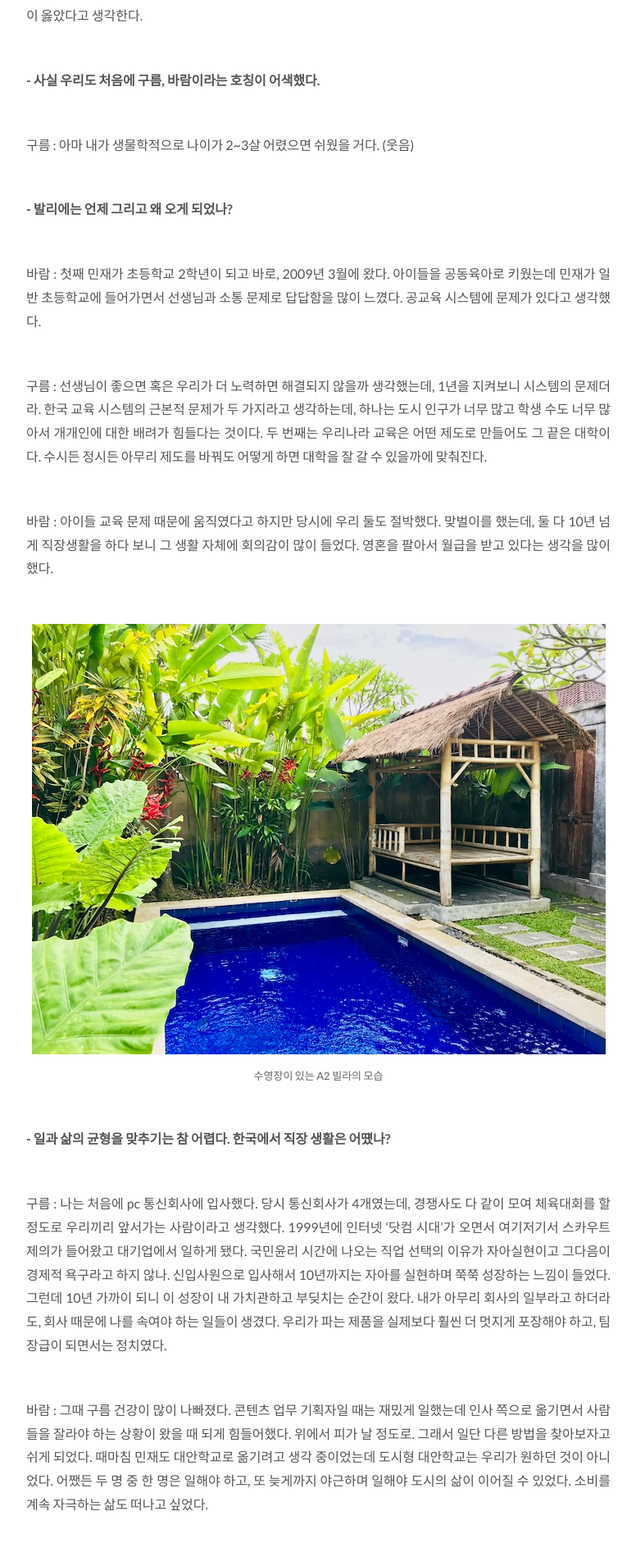
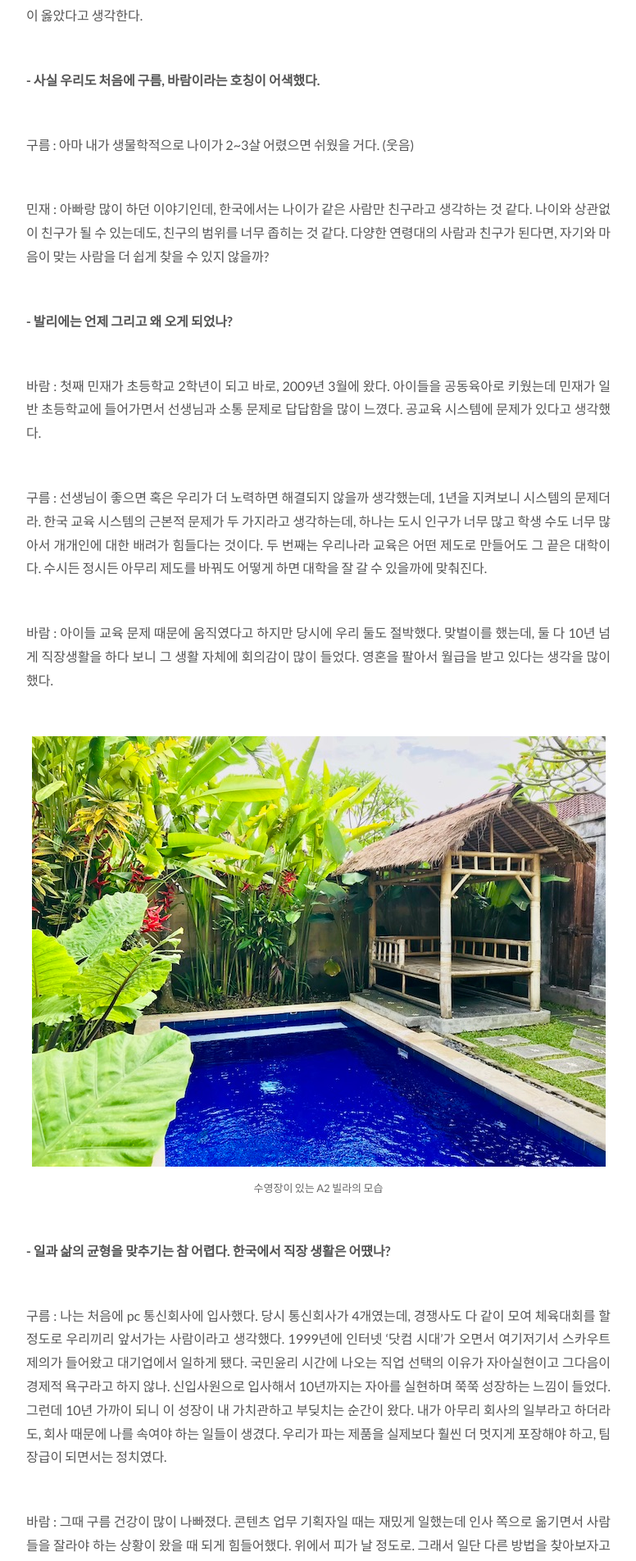
Before and after one commit to rlibro/rlibro.github.io, a Jekyll site: the page built from _posts/2020-01-10-cloud&wind.md, in a window 1280 px wide. Shown: the part 1538-3442 px from the top of the page at 82% size, without its empty margins (259-1035 px from the left). Built offline with Jekyll 4.4.1, drawn with Linux system fonts in a browser that asks for light colours.

Commit message:
구름 바람 인터뷰 - 민재 내용 추가

```diff
--- a/_posts/2020-01-10-cloud&wind.md
+++ b/_posts/2020-01-10-cloud&wind.md
@@ -30,6 +30,8 @@ tags:
 **\- 사실 우리도 처음에 구름, 바람이라는 호칭이 어색했다.**
 
 구름 : 아마 내가 생물학적으로 나이가 2~3살 어렸으면 쉬웠을 거다. (웃음)
+
+민재 : 아빠랑 많이 하던 이야기인데, 한국에서는 나이가 같은 사람만 친구라고 생각하는 것 같다. 나이와 상관없이 친구가 될 수 있는데도, 친구의 범위를 너무 좁히는 것 같다. 다양한 연령대의 사람과 친구가 된다면, 자기와 마음이 맞는 사람을 더 쉽게 찾을 수 있지 않을까?
 
 **\- 발리에는 언제 그리고 왜 오게 되었나?**
 
```
